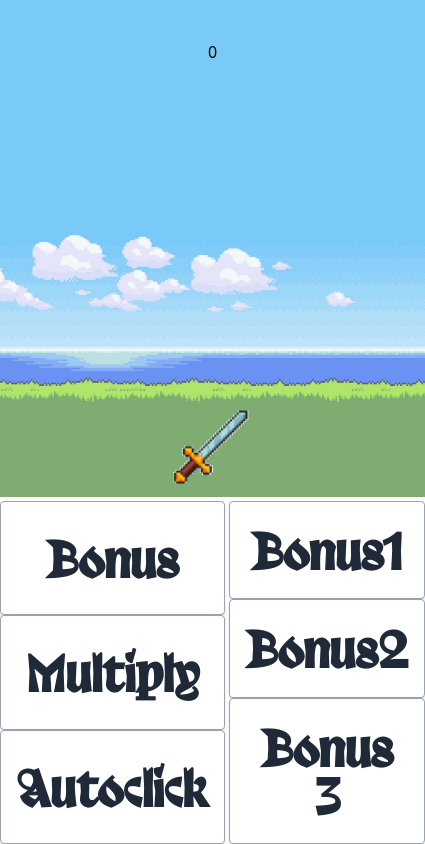
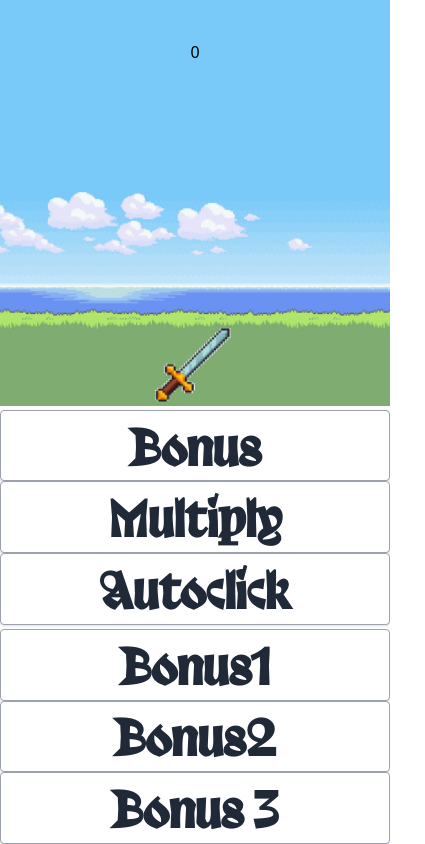
Before and after one commit to KimJacobus/knight-clicker, a website built with Vite: page index.html in a window 390 px wide. Shown: the whole page, 425 px wide, since content can reach past the window. Built offline with nearby package versions, Linux system fonts and the light colour scheme.

Commit message:
push resp

```diff
--- a/index.html
+++ b/index.html
@@ -7,8 +7,8 @@
     <title>Knight Clicker</title>
   </head>
   <body>
-    <div class="grid lg:grid-row-1 lg:grid-cols-5  h-screen gap-1">
-      <div class="grid lg:col-span-1lg:order-1">
+    <div class="grid lg:grid-row-1 lg:grid-cols-5 grid-row-5 grid-cols-2 h-screen gap-1">
+      <div class="grid lg:col-span-1 lg:order-1 col-span-2 row-span-3">
 
         <button id ="bonus" value="bonus" class="bg-white hover:bg-gray-100 text-5xl text-gray-800 font-semibold py-2 px-4 border border-gray-400 rounded shadow trickster">
           Bonus
@@ -38,7 +38,7 @@
 
 
 
-      <div class="grid lg:col-span-1 col-span-1 order-3">
+      <div class="grid lg:col-span-1 col-span-2 row-span-3 order-3">
         <button id="bonus1" value="bonus" class="bg-white hover:bg-gray-100 text-5xl text-gray-800 font-semibold py-2 px-4 border border-gray-400 rounded shadow trickster">
           Bonus1
         </button>
```
